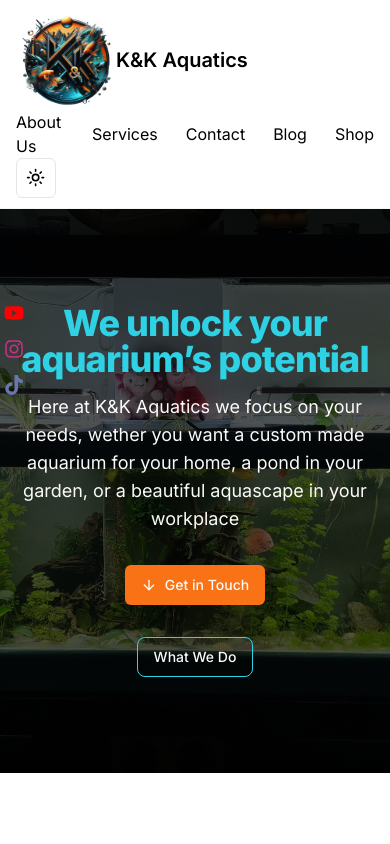
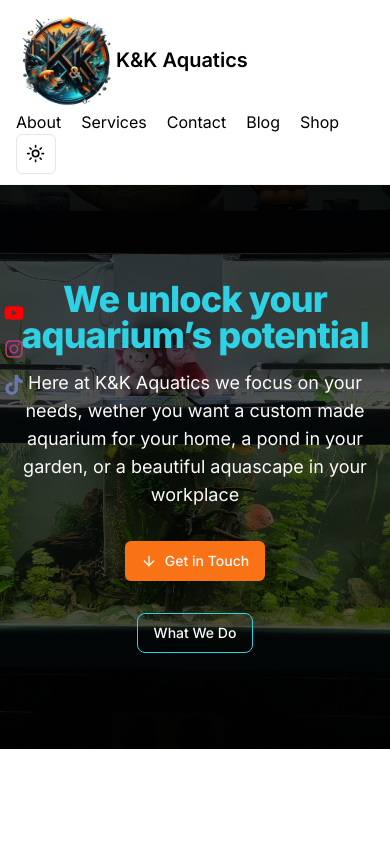
Before and after one commit to RaquelSousa/kkaquatics, a Next.js app: page / in a window 390 px wide. Shown: the top 844 px of the page. Built offline with nearby package versions, Linux system fonts and the light colour scheme.

Commit message:
fix mobile and links

```diff
--- a/src/components/navigation/nav-menu.tsx
+++ b/src/components/navigation/nav-menu.tsx
@@ -11,23 +11,23 @@ const NavMenu = () => {
   return (
     <div>
       <NavigationMenu>
-        <NavigationMenuList className="gap-6">
+        <NavigationMenuList className="gap-4">
           <NavigationMenuItem>
-            <Link href="#about" legacyBehavior passHref>
+            <Link href="/#about" legacyBehavior passHref>
               <NavigationMenuLink className="hover:text-primary">
-                About Us
+                About
               </NavigationMenuLink>
             </Link>
           </NavigationMenuItem>
           <NavigationMenuItem>
-            <Link href="#services" legacyBehavior passHref>
+            <Link href="/#services" legacyBehavior passHref>
               <NavigationMenuLink className="hover:text-primary">
                 Services
               </NavigationMenuLink>
             </Link>
           </NavigationMenuItem>
           <NavigationMenuItem>
-            <Link href="#contact" legacyBehavior passHref>
+            <Link href="/#contact" legacyBehavior passHref>
               <NavigationMenuLink className="hover:text-primary">
                 Contact
               </NavigationMenuLink>
```
